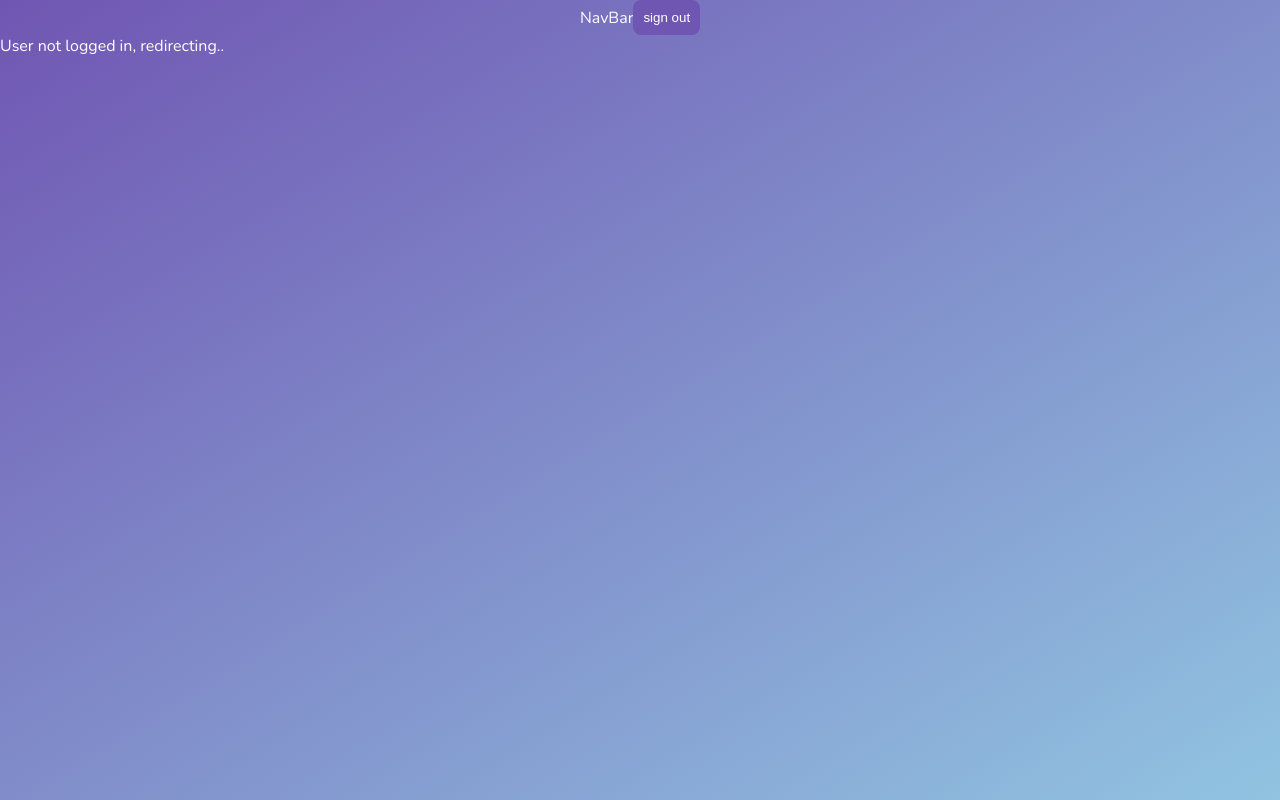
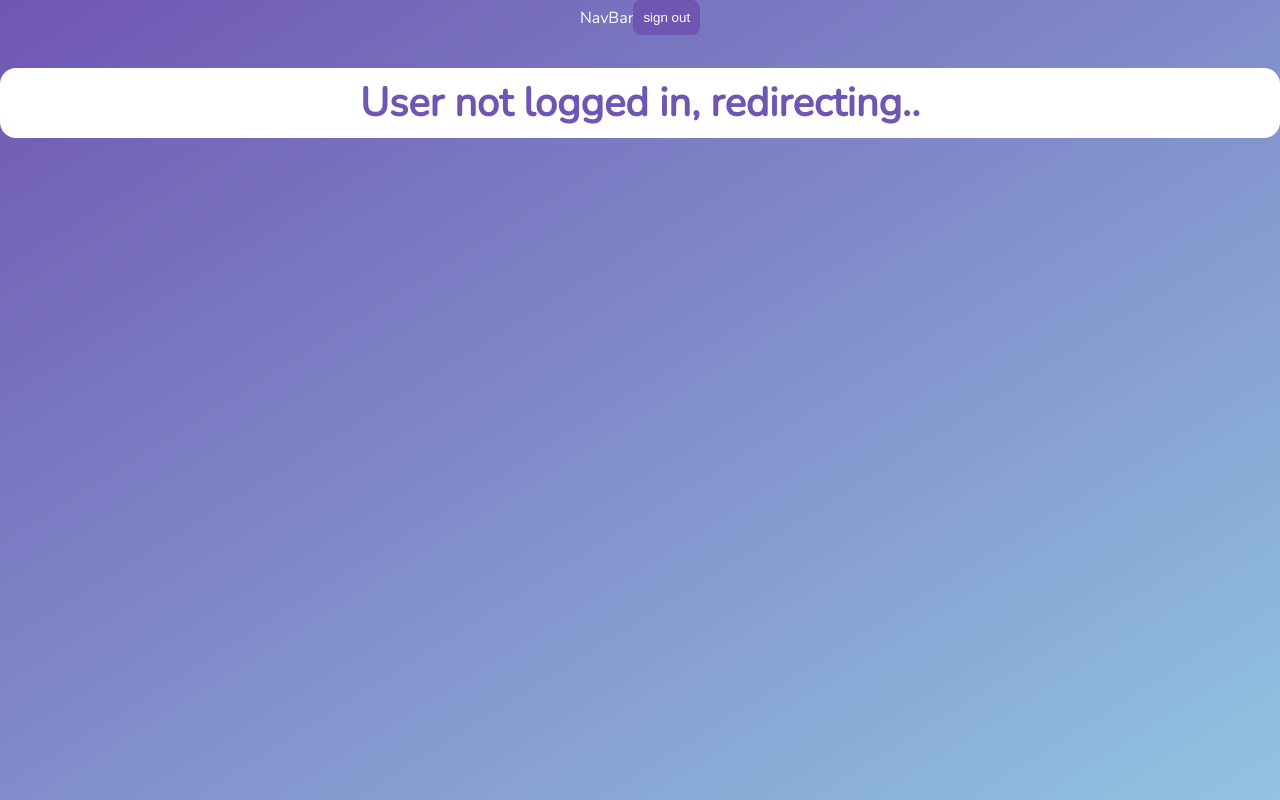
Before and after one commit to arangace/ReadyFourTomorrow, a Next.js app: page / in a window 1280 px wide. Built offline with nearby package versions, Linux system fonts and the light colour scheme; no server answers.

Commit message:
changed authentication flow

```diff
--- a/pages/index.tsx
+++ b/pages/index.tsx
@@ -32,14 +32,12 @@ export default function Home() {
         <link rel="manifest" href="/manifest.json" />
         <meta name="theme-color" content="#7056b3" />
       </Head>
-      {status === "authenticated" && (
+      {status === "authenticated" ? (
         <Suspense fallback={<UserActionPrompt>Loading...</UserActionPrompt>}>
           <HomePage />
         </Suspense>
-      )}
-      {status === "loading" && <div>Loading..</div>}
-      {status === "unauthenticated" && (
-        <div>User not logged in, redirecting..</div>
+      ) : (
+        <UserActionPrompt>User not logged in, redirecting..</UserActionPrompt>
       )}
     </>
   );
```
